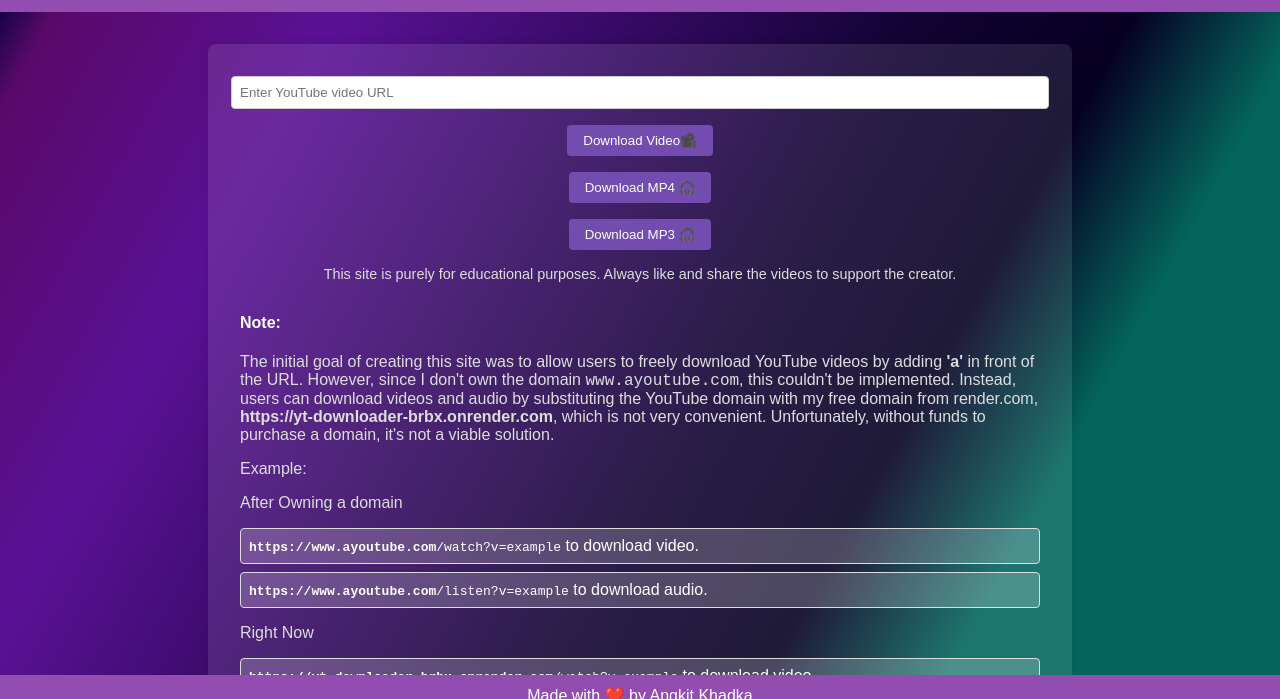
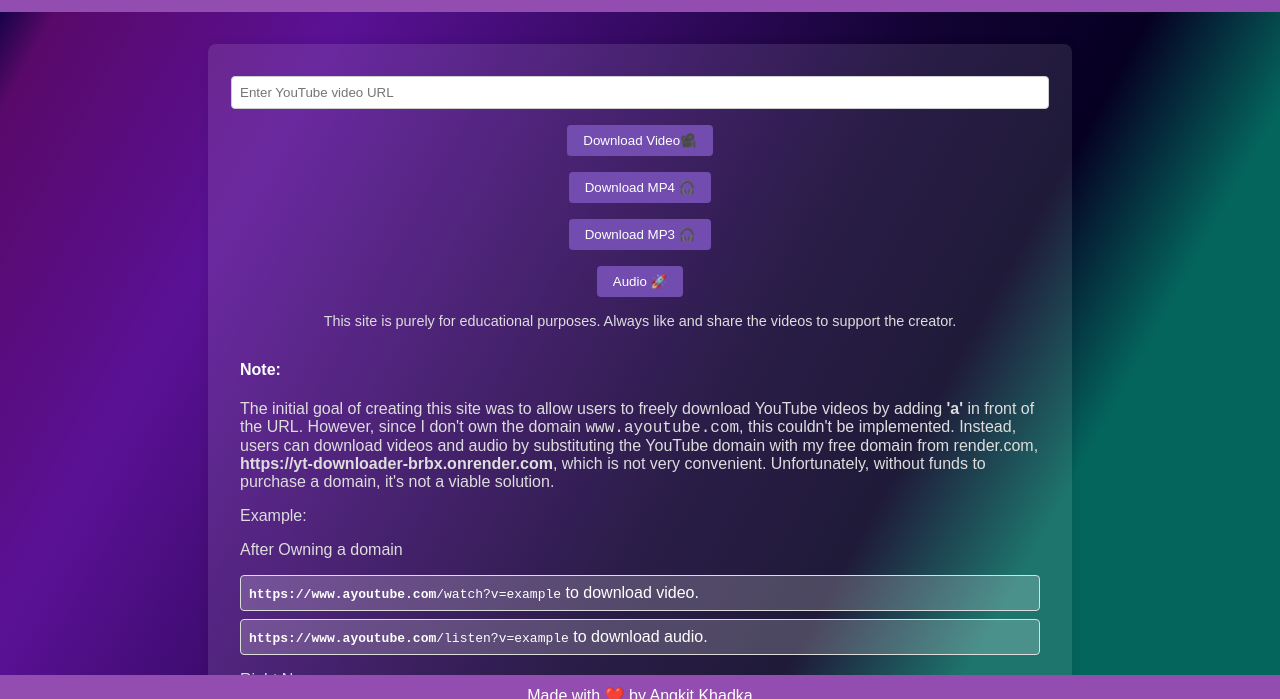
Before and after one commit to khadkaankit85/YT-Downloader, a website: page Page/index.html in a window 1280 px wide. Shown: the part 85-784 px from the top of the page. Drawn offline with Linux system fonts and the light colour scheme; files that its build step writes are made by us from their sources.

Commit message:
Returning back

```diff
--- a/Page/index.html
+++ b/Page/index.html
@@ -22,6 +22,8 @@
                 🎧</button>
             <button type="submit" formaction="/download-mp3" class="download-btn" style="display:inline">Download MP3
                 🎧</button>
+            <button type="submit" formaction="/download-mp3" class="download-btn" style="display:inline">Audio
+                🚀</button>
         </form>
         <p class="disclaimer">
             This site is purely for educational purposes. Always like and share the videos to support the creator.
--- a/index.js
+++ b/index.js
@@ -11,6 +11,7 @@ const app = express();
 const port = process.env.PORT || 4000;
 
 // Set the path to the ffmpeg binary
+
 
 
 app.use(express.static(path.join(__dirname, "Public")))
```
